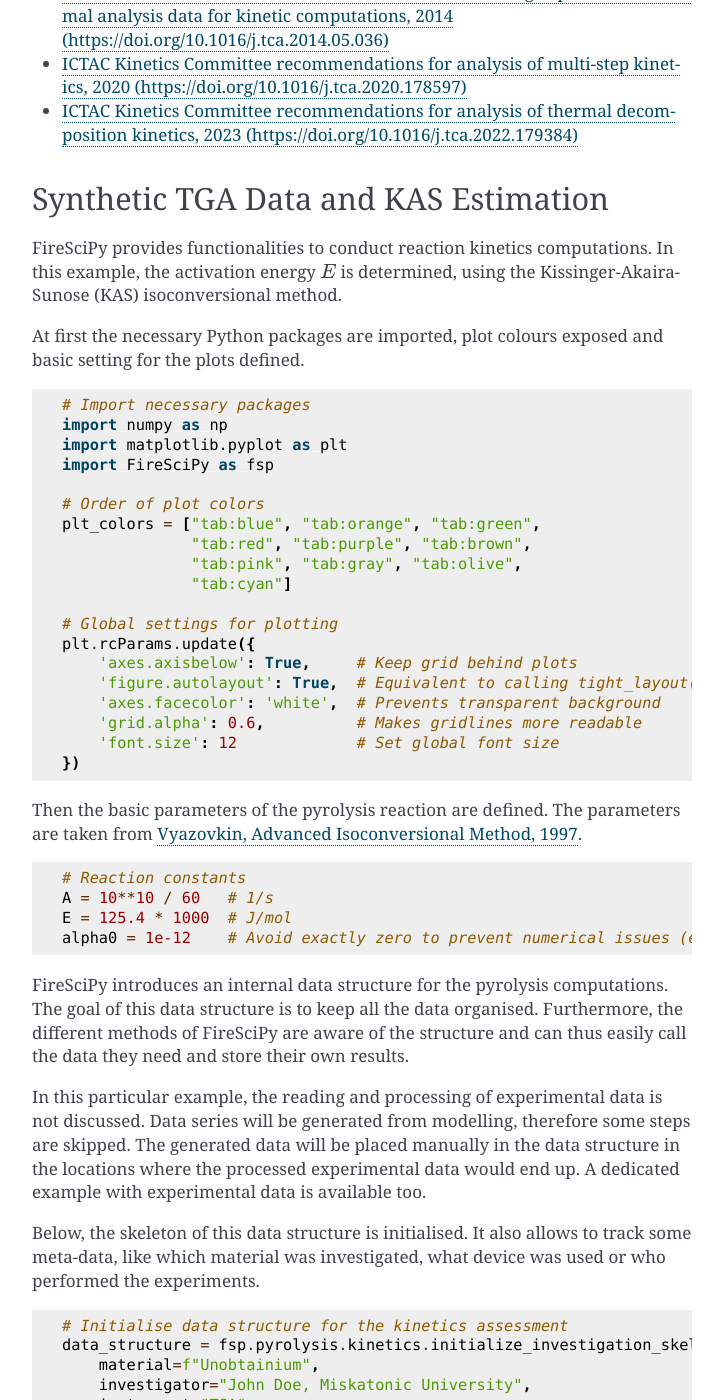
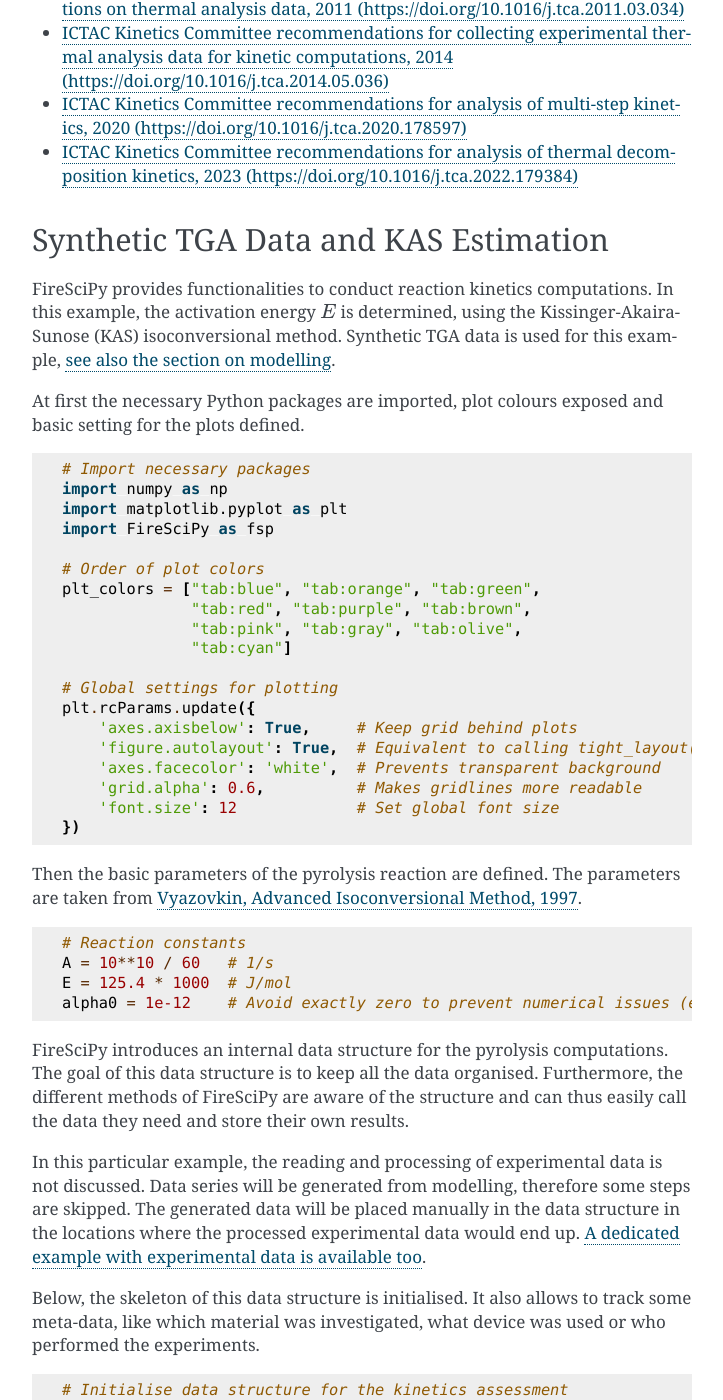
Before and after one commit to FireDynamics/FireSciPy, a Sphinx documentation site: the page built from docs/tutorials/pyrolysis/mock_kinetics_computation.rst, in a window 1280 px wide and 1400 px high, scrolled down 1412 px. Shown: the whole window, without its empty margins (388-1111 px from the left). Built offline with Sphinx 7.4.7, drawn with Linux system fonts in a browser that asks for light colours; some of the changed text lies outside the part shown.

Commit message:
Added a couple of links to the tutorials.

```diff
--- a/docs/tutorials/pyrolysis/mock_kinetics_computation.rst
+++ b/docs/tutorials/pyrolysis/mock_kinetics_computation.rst
@@ -2,7 +2,9 @@
 ====================================================
 
 In this example, the conversion data is generated by leveraging the modelling capabilities of FireSciPy.
-An example with real experimental data is available separately.
+:doc:`An example with real experimental data is available separately <real_data_analysis>`.
+
+This example is also available as Jupyter Notebook.
 
 Theoretical Background
 ----------------------
@@ -62,7 +64,7 @@
 Synthetic TGA Data and KAS Estimation
 -------------------------------------
 
-FireSciPy provides functionalities to conduct reaction kinetics computations. In this example, the activation energy :math:`E` is determined, using the Kissinger-Akaira-Sunose (KAS) isoconversional method.
+FireSciPy provides functionalities to conduct reaction kinetics computations. In this example, the activation energy :math:`E` is determined, using the Kissinger-Akaira-Sunose (KAS) isoconversional method. Synthetic TGA data is used for this example, :doc:`see also the section on modelling <single_step_modeling>`.
 
 At first the necessary Python packages are imported, plot colours exposed and basic setting for the plots defined.
 
@@ -104,7 +106,8 @@
 
 FireSciPy introduces an internal data structure for the pyrolysis computations. The goal of this data structure is to keep all the data organised. Furthermore, the different methods of FireSciPy are aware of the structure and can thus easily call the data they need and store their own results.
 
-In this particular example, the reading and processing of experimental data is not discussed. Data series will be generated from modelling, therefore some steps are skipped. The generated data will be placed manually in the data structure in the locations where the processed experimental data would end up. A dedicated example with experimental data is available too.
+In this particular example, the reading and processing of experimental data is not discussed. Data series will be generated from modelling, therefore some steps are skipped. The generated data will be placed manually in the data structure in the locations where the processed experimental data would end up.
+:doc:`A dedicated example with experimental data is available too <real_data_analysis>`.
 
 Below, the skeleton of this data structure is initialised. It also allows to track some meta-data, like which material was investigated, what device was used or who performed the experiments.
 
@@ -156,7 +159,7 @@
 
 In the following code block, the individual temperature programs are created, based on the nominal heating rates. This is accomplished with the function :func:`fsp.pyrolysis.modeling.create_linear_temp_program`.
 
-Looping over the above dictionary, a temperature program is created for each nominal heating rate. The time and temperature data series of each program are then extracted. They are used in the pyrolysis solver :func:`fsp.pyrolysis.modeling.solve_kinetics`, together with the n-th order reaction model. The computed conversion (:math:`\alpha`) is added to the temperature program DataFrame. The column headers of the DataFrame are renamed to match the expected values. Nominal values of the heating rates are store in the data structure, as well as the DataFrame. This information would typically come from the experiments and would then be added differently, see other example.
+Looping over the above dictionary, a temperature program is created for each nominal heating rate. The time and temperature data series of each program are then extracted. They are used in the pyrolysis solver :func:`fsp.pyrolysis.modeling.solve_kinetics`, together with the n-th order reaction model. The computed conversion (:math:`\alpha`) is added to the temperature program DataFrame. The column headers of the DataFrame are renamed to match the expected values. Nominal values of the heating rates are store in the data structure, as well as the DataFrame. This information would typically come from the experiments and would then be added differently, :doc:`see the other example <real_data_analysis>`.
 
 
 .. code-block:: python
@@ -486,3 +489,5 @@
 
 For more details, see the
 `FireSciPy documentation <https://yourdocsurl>`_.
+
+This example is also available as Jupyter Notebook.
```
Also changed, not shown: docs/tutorials/pyrolysis/single_step_modeling.rst (+10 -0 lines).
